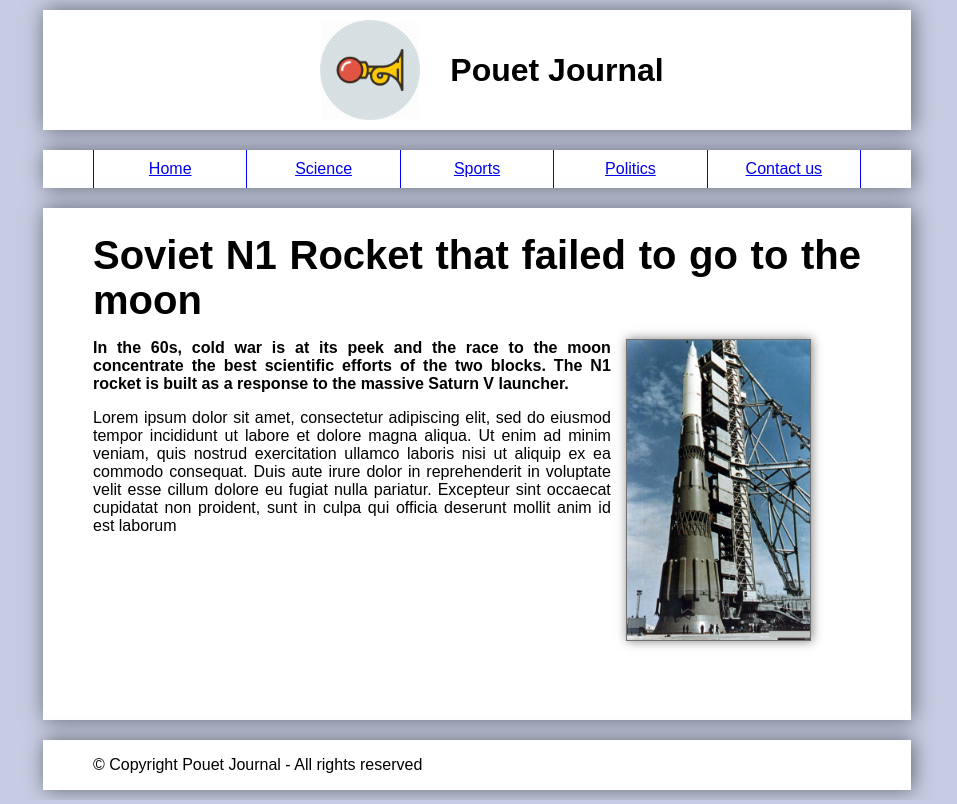
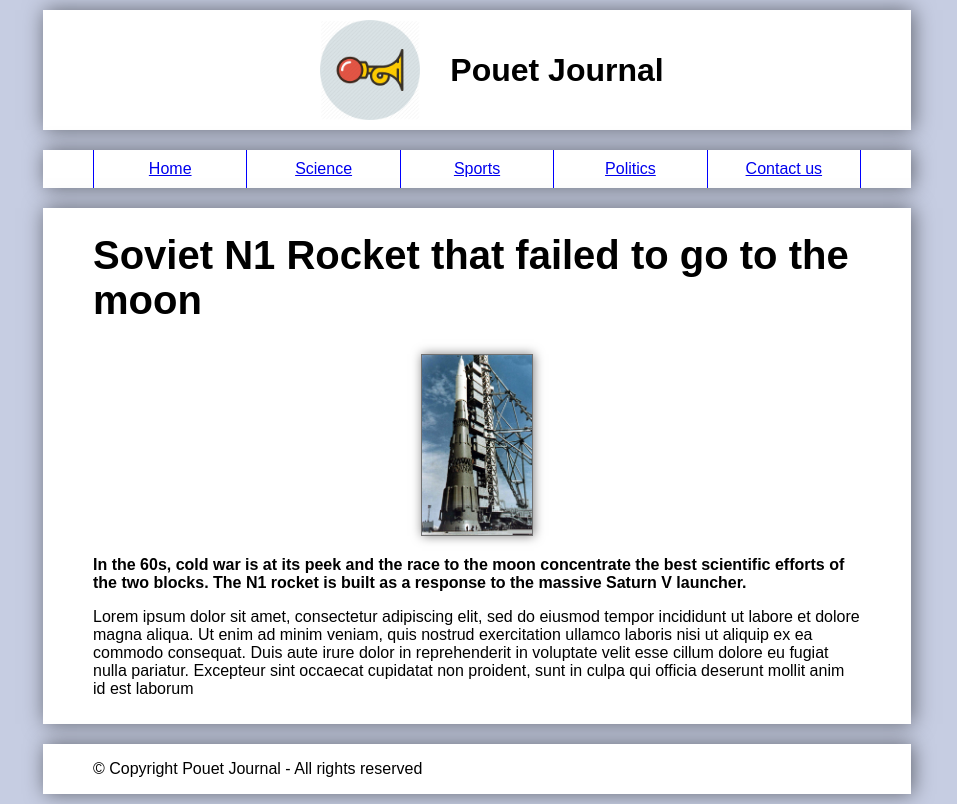
Before and after one commit to OrangeDuck91/ng-pouet-journal, an Angular app: page /article/1 in a window 1280 px wide. Shown: the whole page, without its empty margins (163-1120 px from the left). Built offline with nearby package versions, Linux system fonts and the light colour scheme.

Commit message:
article detail resize ok

```diff
--- a/src/app/views/article-detail/article-detail.component.scss
+++ b/src/app/views/article-detail/article-detail.component.scss
@@ -1,6 +1,9 @@
 
 article{
-  text-align: justify;
+  text-align: left;
+  display: flex;
+  flex-direction: column;
+  align-items: center;
 }
 // title
 h2{
@@ -9,10 +12,11 @@ h2{
 }
 // picture
 img{
-  max-width: 300px;
-  max-height: 300px;
-  float: right;
-  margin: 0 10px 10px 15px;
+  max-width: 250px;
+  max-height: 180px;
+  width: auto;
+  height: auto;
+  object-fit: cover;
   border: 1px solid #0000008f;
   box-shadow: 1px 0px 10px 0px rgba(0,0,0,0.5);
 }
```
